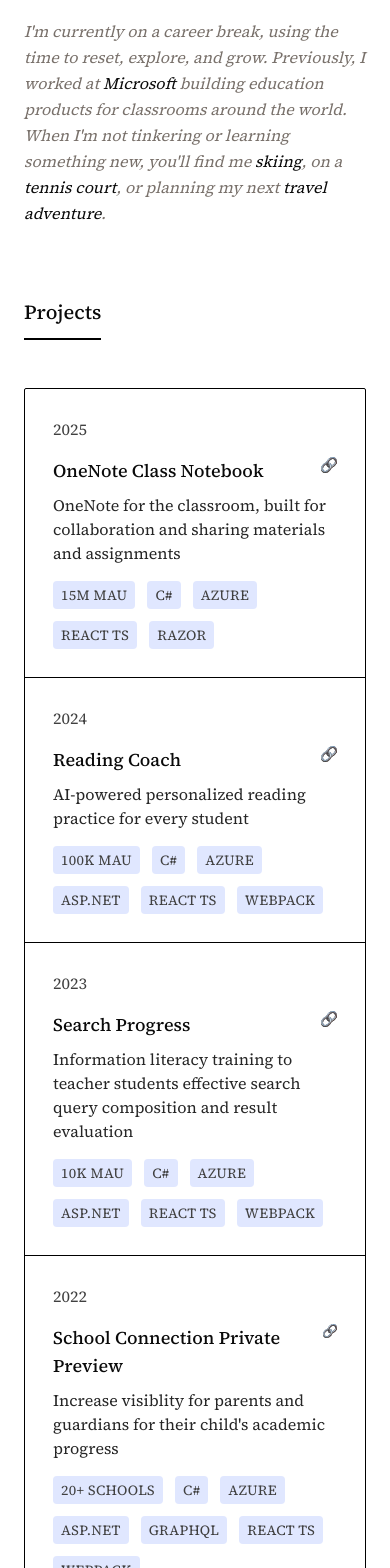
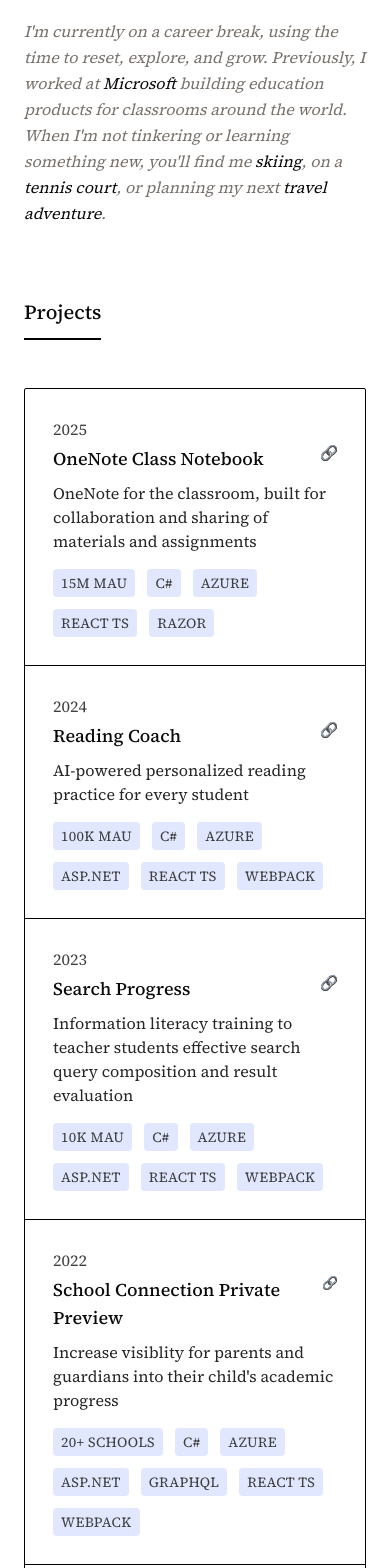
Before and after one commit to nancyl-ol/nxli, a Next.js app: page / in a window 390 px wide. Shown: the part 432-2000 px from the top of the page. Built offline with nearby package versions, Linux system fonts and the light colour scheme.

Commit message:
optimize mobile spacing

```diff
--- a/app/_components/contact.tsx
+++ b/app/_components/contact.tsx
@@ -19,7 +19,7 @@ export function Contact() {
   const [emailRevealed, setEmailRevealed] = useState(false);
 
   return (
-    <section id="contact" className="px-6 py-18 max-w-4xl mx-auto border-b border-black">
+    <section id="contact" className="px-3 md:px-6 py-18 max-w-4xl mx-3 md:mx-auto border-b border-black">
       <h2 className="text-neutral-950 mb-8 pb-3 border-b-2 border-black inline-block text-xl font-medium">Contact</h2>
 
       <p className="text-neutral-600 mb-8 max-w-xl">
--- a/app/_components/projects.tsx
+++ b/app/_components/projects.tsx
@@ -5,7 +5,7 @@ const defaultNumber = 5;
 const projects = [
   {
     title: 'OneNote Class Notebook',
-    description: 'OneNote for the classroom, built for collaboration and sharing materials and assignments',
+    description: 'OneNote for the classroom, built for collaboration and sharing of materials and assignments',
     tech: ['15M MAU', 'C#', 'Azure', 'React TS', 'Razor'],
     link: 'https://www.onenote.com/classnotebook',
     year: '2025'
@@ -26,7 +26,7 @@ const projects = [
   },
   {
     title: 'School Connection Private Preview',
-    description: 'Increase visiblity for parents and guardians for their child\'s academic progress',
+    description: 'Increase visiblity for parents and guardians into their child\'s academic progress',
     tech: ['20+ schools', 'C#', 'Azure', 'ASP.NET', 'GraphQL', 'React TS', 'Webpack'],
     link: 'https://techcommunity.microsoft.com/blog/educationblog/introducing-school-connection-a-new-way-for-parents-and-guardians-to-stay-engage/4006352',
     year: '2022'
@@ -101,7 +101,7 @@ export function Projects() {
       className={`p-7 ${!isLast && 'border-b'} border-black hover:border-b-0 hover:border-l-4 hover:border-l-indigo-500 hover:bg-neutral-100 hover:scale-[1.03] hover:rounded-sm origin-center transition-all ${project.link && "hover:cursor-pointer"} group`}
       onClick={() => onClick(project.link)}
     >
-      <div className="grid grid-cols-1 md:grid-cols-12 gap-4">
+      <div className="grid grid-cols-1 md:grid-cols-12 gap-1">
         <div className="md:col-span-2">
           <span className="text-neutral-700">{project.year}</span>
         </div>
@@ -142,7 +142,7 @@ export function Projects() {
   const rest = projects.slice(defaultNumber);
 
   return (
-    <section id="projects" className="px-6 py-18 max-w-4xl mx-auto border-b border-black">
+    <section id="projects" className="px-3 md:px-6 py-18 max-w-4xl mx-3 md:mx-auto border-b border-black">
       <h2 className="text-neutral-950 mb-12 pb-3 border-b-2 border-black inline-block text-xl font-medium">Projects</h2>
 
       <div className="space-y-0 border border-black rounded-xs">
```
